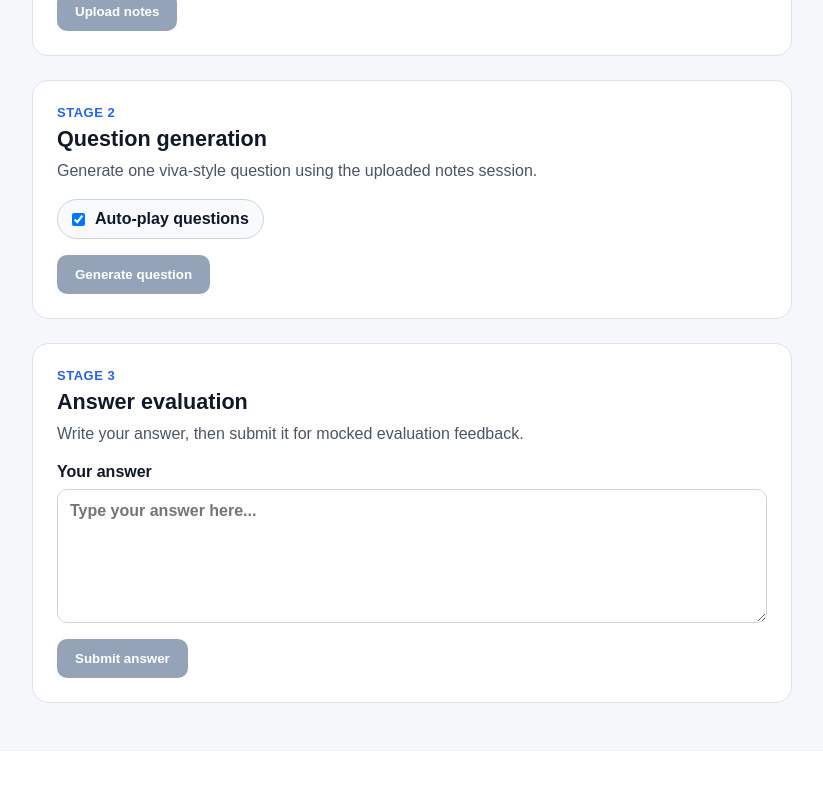
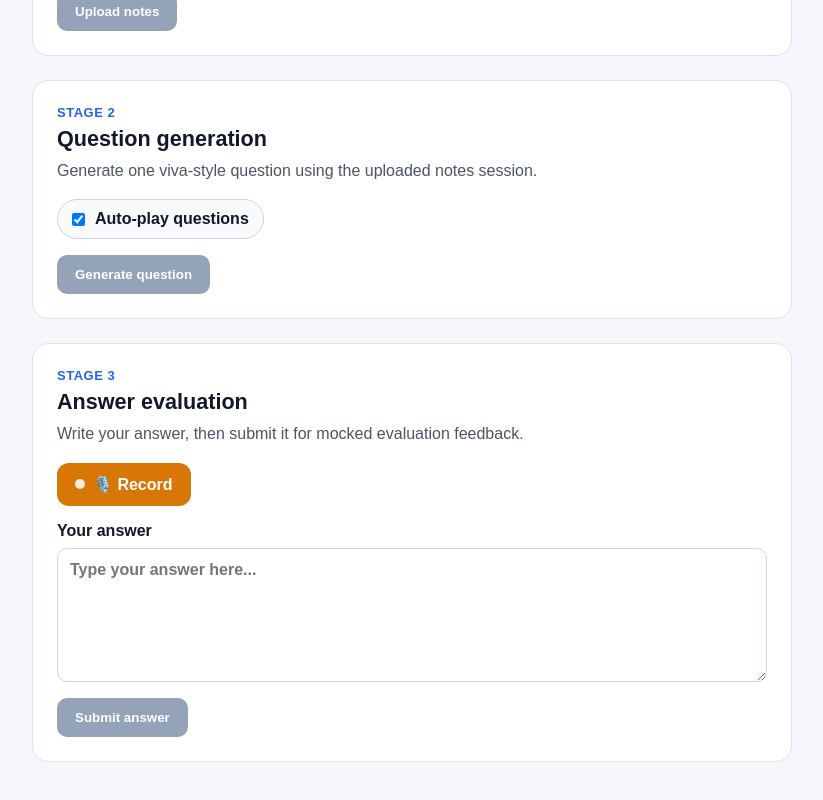
Before and after one commit to HackIndiaXYZ/vibe-coding-hackathon-2026-power-surge-20, a Next.js app in the folder frontend/: page / in a window 1280 px wide. Shown: the part 455-1255 px from the top of the page, without its empty margins (228-1051 px from the left). Before the commit the page ends 1214 px from the top, so only its background shows below. Built offline with nearby package versions, Linux system fonts and the light colour scheme.

Commit message:
stage 3 record

```diff
--- a/frontend/app/page.js
+++ b/frontend/app/page.js
@@ -1,5 +1,5 @@
 "use client";
-import { useState } from "react";
+import { useEffect, useRef, useState } from "react";
 
 async function mockUploadNotes(file) {
   const formData = new FormData();
@@ -98,6 +98,25 @@ export default function Home() {
   const [isUploading, setIsUploading] = useState(false);
   const [isGenerating, setIsGenerating] = useState(false);
   const [isEvaluating, setIsEvaluating] = useState(false);
+  const [isRecording, setIsRecording] = useState(false);
+  const [isTranscribing, setIsTranscribing] = useState(false);
+  const [recordingSeconds, setRecordingSeconds] = useState(0);
+  const mediaRecorderRef = useRef(null);
+  const audioChunksRef = useRef([]);
+  const recordingTimerRef = useRef(null);
+  const streamRef = useRef(null);
+
+  useEffect(() => {
+    return () => {
+      if (recordingTimerRef.current) {
+        clearInterval(recordingTimerRef.current);
+      }
+
+      if (streamRef.current) {
+        streamRef.current.getTracks().forEach((track) => track.stop());
+      }
+    };
+  }, []);
 
   function speakText(text) {
     if (typeof window === "undefined" || !text) {
@@ -220,12 +239,124 @@ export default function Home() {
     }
   }
 
+  async function handleTranscribe() {
+    setIsTranscribing(true);
+    setEvaluationError("");
+
+    try {
+      const audioBlob = new Blob(audioChunksRef.current, { type: "audio/webm" });
+      const formData = new FormData();
+      formData.append("file", audioBlob, "recording.webm");
+
+      const response = await fetch("http://localhost:8000/transcribe-audio", {
+        method: "POST",
+        body: formData,
+      });
+
+      if (!response.ok) {
+        setEvaluationError(
+          "Could not transcribe. Please try again or type your answer."
+        );
+        return;
+      }
+
+      const data = await response.json();
+      setAnswerText(data.transcription);
+    } catch {
+      setEvaluationError(
+        "Could not transcribe. Please try again or type your answer."
+      );
+    } finally {
+      setIsTranscribing(false);
+    }
+  }
+
+  async function handleRecordToggle() {
+    if (isRecording) {
+      mediaRecorderRef.current?.stop();
+      if (streamRef.current) {
+        streamRef.current.getTracks().forEach((track) => track.stop());
+        streamRef.current = null;
+      }
+      if (recordingTimerRef.current) {
+        clearInterval(recordingTimerRef.current);
+        recordingTimerRef.current = null;
+      }
+      setIsRecording(false);
+      return;
+    }
+
+    if (
+      typeof window === "undefined" ||
+      typeof MediaRecorder === "undefined" ||
+      !navigator.mediaDevices?.getUserMedia
+    ) {
+      setEvaluationError(
+        "Microphone access denied. Please allow mic permission or type your answer."
+      );
+      return;
+    }
+
+    try {
+      const stream = await navigator.mediaDevices.getUserMedia({ audio: true });
+      streamRef.current = stream;
+
+      const recorderOptions = MediaRecorder.isTypeSupported("audio/webm")
+        ? { mimeType: "audio/webm" }
+        : undefined;
+      const mediaRecorder = recorderOptions
+        ? new MediaRecorder(stream, recorderOptions)
+        : new MediaRecorder(stream);
+
+      audioChunksRef.current = [];
+      mediaRecorderRef.current = mediaRecorder;
+      mediaRecorder.ondataavailable = (event) => {
+        if (event.data.size > 0) {
+          audioChunksRef.current.push(event.data);
+        }
+      };
+      mediaRecorder.onstop = () => {
+        void handleTranscribe();
+      };
+
+      mediaRecorder.start();
+      setEvaluationError("");
+      setIsRecording(true);
+      setRecordingSeconds(0);
+      recordingTimerRef.current = setInterval(() => {
+        setRecordingSeconds((currentSeconds) => currentSeconds + 1);
+      }, 1000);
+    } catch {
+      if (streamRef.current) {
+        streamRef.current.getTracks().forEach((track) => track.stop());
+        streamRef.current = null;
+      }
+      setEvaluationError(
+        "Microphone access denied. Please allow mic permission or type your answer."
+      );
+    }
+  }
+
   const previewText = uploadResult?.preview
     ? uploadResult.preview.slice(0, 200)
     : "";
   const trimmedAnswerLength = answerText.trim().length;
   const canSubmitAnswer =
-    !!questionResult?.question_id && trimmedAnswerLength >= 10 && !isEvaluating;
+    !!questionResult?.question_id &&
+    trimmedAnswerLength >= 10 &&
+    !isEvaluating &&
+    !isRecording &&
+    !isTranscribing;
+  const formattedRecordingTime = `${Math.floor(recordingSeconds / 60)}:${String(
+    recordingSeconds % 60
+  ).padStart(2, "0")}`;
+  const recordingStatusText = isTranscribing
+    ? "Transcribing..."
+    : isRecording
+      ? `Recording... ${formattedRecordingTime}`
+      : questionResult?.question_id
+        ? "Click record and speak your answer"
+        : "";
   const scoreCardStyles =
     evaluationResult?.score != null
       ? evaluationResult.score < 4
@@ -621,6 +752,61 @@ export default function Home() {
             </p>
           </div>
 
+          <div
+            style={{
+              display: "flex",
+              alignItems: "center",
+              gap: 12,
+              flexWrap: "wrap",
+            }}
+          >
+            <button
+              type="button"
+              onClick={handleRecordToggle}
+              disabled={isTranscribing}
+              style={{
+                display: "inline-flex",
+                alignItems: "center",
+                gap: 8,
+                padding: "12px 18px",
+                borderRadius: 12,
+                border: "none",
+                fontSize: 16,
+                fontWeight: 700,
+                cursor: isTranscribing ? "not-allowed" : "pointer",
+                background: isRecording ? "#dc2626" : "#d97706",
+                color: "#ffffff",
+                opacity: isTranscribing ? 0.7 : 1,
+              }}
+            >
+              <span
+                aria-hidden="true"
+                style={{
+                  width: 10,
+                  height: 10,
+                  borderRadius: "50%",
+                  background: "#ffffff",
+                  opacity: isRecording ? 1 : 0.85,
+                  boxShadow: isRecording
+                    ? "0 0 0 6px rgba(255, 255, 255, 0.18)"
+                    : "none",
+                  transition: "box-shadow 0.3s ease, opacity 0.3s ease",
+                }}
+              />
+              {isRecording ? "⏹️ Stop" : "🎙️ Record"}
+            </button>
+            <span
+              style={{
+                minHeight: 24,
+                fontSize: 14,
+                color: isRecording ? "#b91c1c" : "#6b7280",
+                fontWeight: isRecording || isTranscribing ? 600 : 500,
+              }}
+            >
+              {recordingStatusText}
+            </span>
+          </div>
+
           <label style={{ display: "grid", gap: 8, fontWeight: 600 }}>
             <span>Your answer</span>
             <textarea
```
